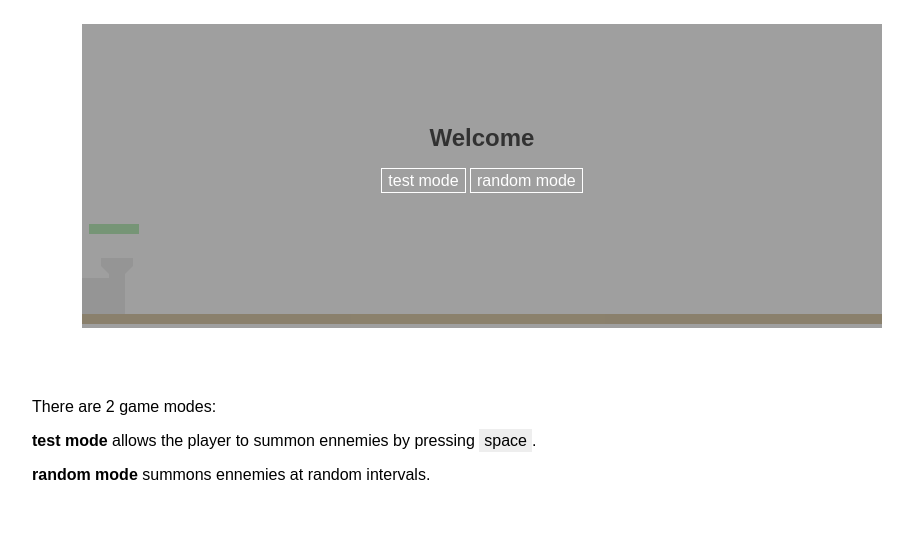
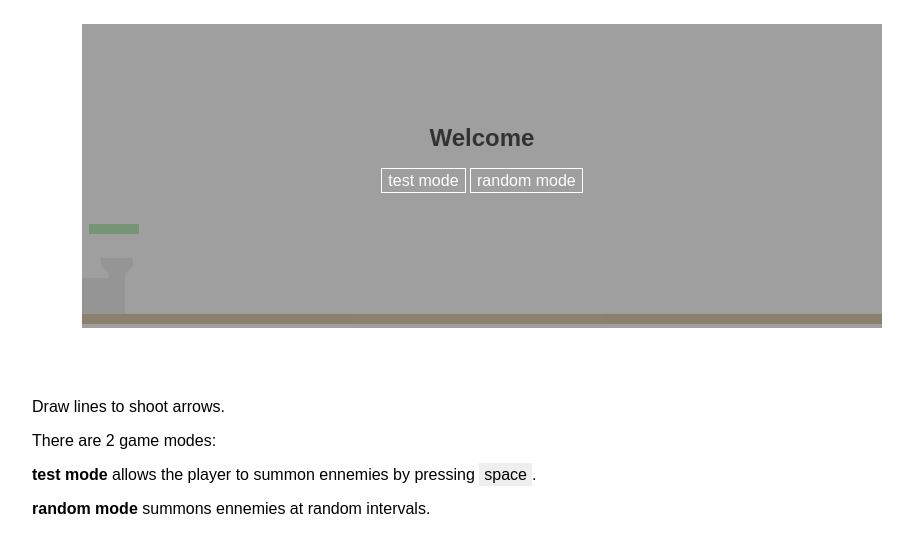
Before and after one commit to BrechtBonte/Arrows, a plain HTML site: page index.html in a window 1280 px wide. Shown: the part 73-626 px from the top of the page, without its empty margins (158-1071 px from the left). Drawn offline with Linux system fonts and the light colour scheme.

Commit message:
added extra instructions

```diff
--- a/index.html
+++ b/index.html
@@ -25,6 +25,7 @@
 			</div>
 		</div>
 		<div class="info">
+			<p>Draw lines to shoot arrows.</p>
 			<p>There are 2 game modes:</p>
 			<p><strong>test mode</strong> allows the player to summon ennemies by pressing <span class="input">space</span>.</p>
 			<p><strong>random mode</strong> summons ennemies at random intervals.</p>
```
